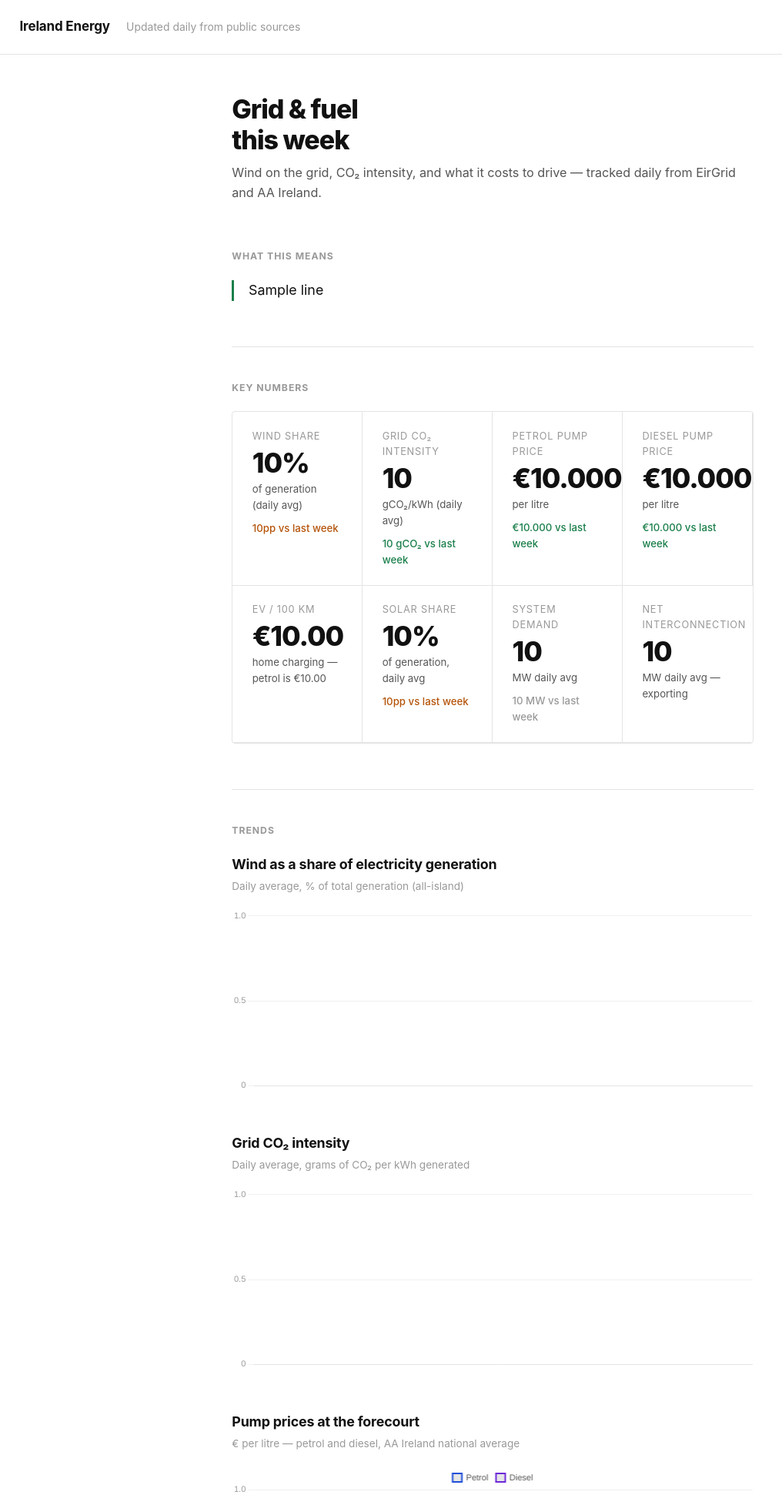
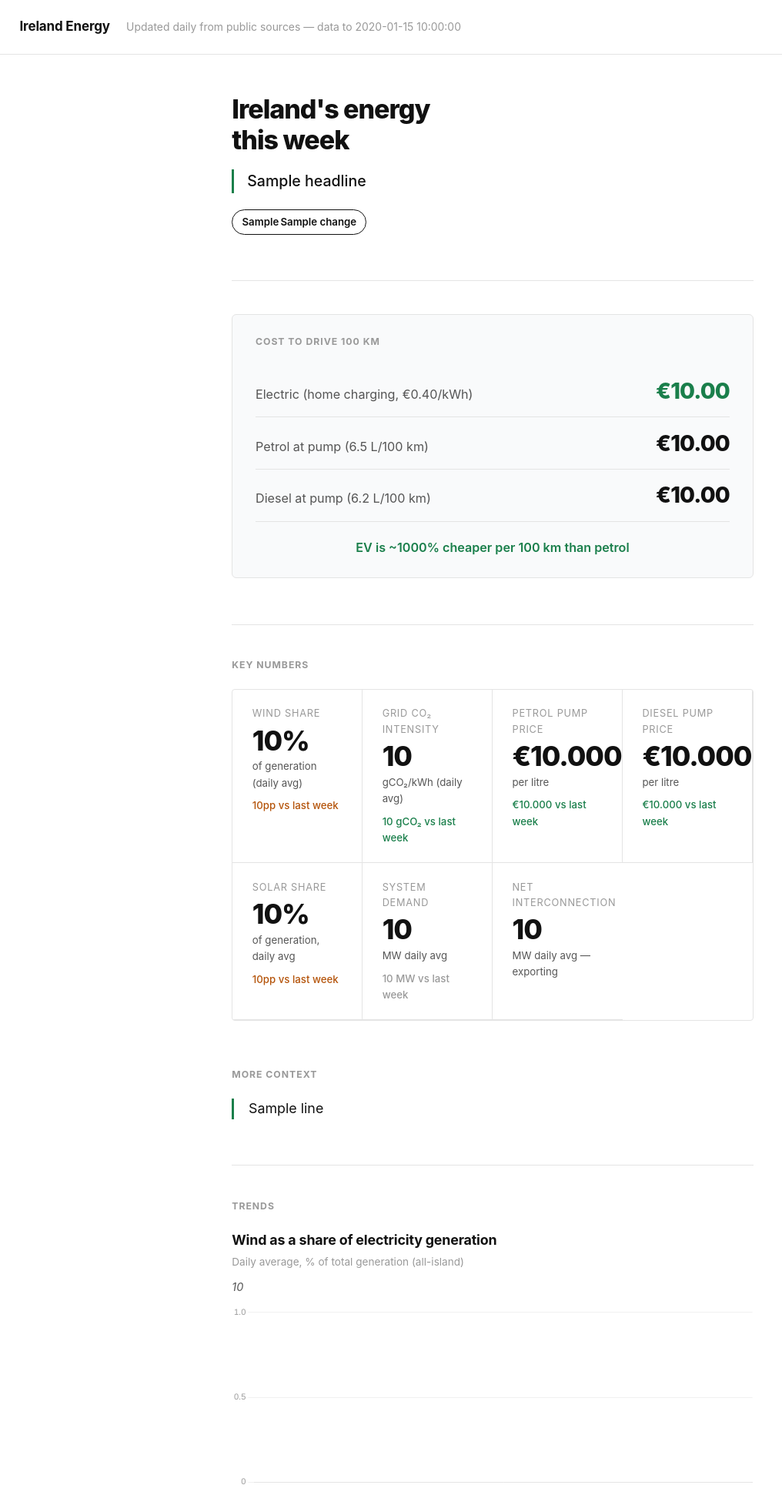
Before and after one commit to farrelltom/ireland-energy-dashboard, a Python web app: template templates/index.html.jinja in a window 1280 px wide. Shown: the top 1942 px of the page at 77% size, without its empty margins (0-1016 px from the left). Run offline with Jinja, Linux system fonts and the light colour scheme; the template is opened without the code that fills it: most values are stand-ins (such as "Sample title", 1, 10 or a date in 2020).

Commit message:
feat: headline, cost comparison with diesel, 'what changed' pills, chart insights, last-updated date
- analytics: add _DIESEL_L_PER_100KM=6.2 constant and diesel_cost_eur_per_100km metric
- analytics: add page_latest_date (max across all metric dates, not borrowed from one)
- analytics: _build_headline() — 'yesterday' semantics, EV saving + wind %
- analytics: _build_changes() — pre-evaluated directional pills (CO2/wind direction applied)
- analytics: _build_chart_insights() — simple threshold rules per metric chart
- template: headline (green left-border, prominent), changes pills (good/bad/neutral)
- template: dedicated cost-to-drive block with explicit assumption labels in UI
- template: EV KPI card removed from grid (redundant with cost block)
- template: insights section moved to after KPI grid ('More context')
- template: chart callout sentences per chart using insights.chart_insights
- template: header shows 'data to YYYY-MM-DD' freshness signal
- gitignore: exclude root index.html artifact

```diff
--- a/templates/index.html.jinja
+++ b/templates/index.html.jinja
@@ -181,6 +181,87 @@
     .method-note a { color: var(--ink-mid); }
     .method-note a:hover { color: var(--ink); }
 
+    /* ── Headline ────────────────────────────────────────── */
+    .headline {
+      font-size: 1.15rem;
+      font-weight: 500;
+      color: var(--ink);
+      line-height: 1.55;
+      margin-top: 1rem;
+      border-left: 3px solid var(--green);
+      padding-left: 1rem;
+    }
+
+    /* ── What changed pills ──────────────────────────────── */
+    .changes-row {
+      display: flex;
+      flex-wrap: wrap;
+      gap: 0.5rem;
+      margin-top: 1.25rem;
+    }
+    .change-pill {
+      font-size: 0.78rem;
+      font-weight: 600;
+      padding: 0.28rem 0.72rem;
+      border-radius: 999px;
+      border: 1px solid;
+      white-space: nowrap;
+    }
+    .change-pill--good    { color: #1a7f4b; background: rgba(26,127,75,0.08); border-color: rgba(26,127,75,0.25); }
+    .change-pill--bad     { color: #b45309; background: rgba(180,83,9,0.08);  border-color: rgba(180,83,9,0.25); }
+    .change-pill--neutral { color: var(--ink-faint); background: rgba(0,0,0,0.04); border-color: rgba(0,0,0,0.12); }
+
+    /* ── Cost comparison block ───────────────────────────── */
+    .cost-block {
+      background: #f9fafb;
+      border: 1px solid var(--border);
+      border-radius: 6px;
+      padding: 1.5rem 1.75rem;
+    }
+    .cost-block__title {
+      font-size: 0.72rem;
+      font-weight: 700;
+      letter-spacing: 0.08em;
+      text-transform: uppercase;
+      color: var(--ink-faint);
+      margin-bottom: 1.25rem;
+    }
+    .cost-row {
+      display: flex;
+      align-items: baseline;
+      justify-content: space-between;
+      padding: 0.6rem 0;
+      border-bottom: 1px solid var(--border);
+    }
+    .cost-row:last-of-type { border-bottom: none; }
+    .cost-row__label {
+      font-size: 0.95rem;
+      color: var(--ink-mid);
+    }
+    .cost-row__value {
+      font-size: 1.7rem;
+      font-weight: 800;
+      letter-spacing: -0.03em;
+      color: var(--ink);
+    }
+    .cost-row__value--ev { color: var(--green); }
+    .cost-saving {
+      margin-top: 1.25rem;
+      font-size: 0.95rem;
+      font-weight: 600;
+      color: var(--green);
+      text-align: center;
+    }
+
+    /* ── Chart callout ───────────────────────────────────── */
+    .chart-block__callout {
+      font-size: 0.85rem;
+      color: var(--ink-mid);
+      font-style: italic;
+      margin-top: -0.5rem;
+      margin-bottom: 0.75rem;
+    }
+
     /* ── Responsive ──────────────────────────────────────── */
     @media (max-width: 540px) {
       html { font-size: 16px; }
@@ -196,29 +277,58 @@
 
 <header class="site-header">
   <span class="site-header__title">Ireland Energy</span>
-  <span class="site-header__sub">Updated daily from public sources</span>
+  <span class="site-header__sub">Updated daily from public sources{% if insights.page_latest_date %} &mdash; data to {{ insights.page_latest_date }}{% endif %}</span>
 </header>
 
 <main>
 
   {# ── Page intro ─────────────────────────────────────── #}
   <div class="section">
-    <h1 class="page-title">Grid &amp; fuel<br>this week</h1>
-    <p class="page-subtitle">
-      Wind on the grid, CO₂ intensity, and what it costs to drive &mdash;
-      tracked daily from EirGrid and AA Ireland.
-    </p>
+    <h1 class="page-title">Ireland's energy<br>this week</h1>
+    {% if insights.headline %}
+    <p class="headline">{{ insights.headline }}</p>
+    {% endif %}
+    {% if insights.changes %}
+    <div class="changes-row">
+      {% for c in insights.changes %}
+      <span class="change-pill change-pill--{{ c.direction }}">{{ c.delta_str }}&thinsp;{{ c.label }}</span>
+      {% endfor %}
+    </div>
+    {% endif %}
   </div>
 
-  {# ── Insights ───────────────────────────────────────── #}
-  {% if insights.insights %}
+  <hr class="divider">
+
+  {# ── Cost to drive ───────────────────────────────────── #}
+  {% if insights.metrics['ev_cost_eur_per_100km'] is defined %}
   <div class="section">
-    <p class="section-label">What this means</p>
-    <ul class="insight-list">
-      {% for line in insights.insights %}
-      <li>{{ line }}</li>
-      {% endfor %}
-    </ul>
+    <div class="cost-block">
+      <div class="cost-block__title">Cost to drive 100 km</div>
+      {% set ev = insights.metrics['ev_cost_eur_per_100km'] %}
+      <div class="cost-row">
+        <span class="cost-row__label">Electric (home charging, €0.40/kWh)</span>
+        <span class="cost-row__value cost-row__value--ev">€{{ "%.2f"|format(ev.latest_value) }}</span>
+      </div>
+      {% if insights.metrics['petrol_cost_eur_per_100km'] is defined %}
+      {% set petcost = insights.metrics['petrol_cost_eur_per_100km'] %}
+      <div class="cost-row">
+        <span class="cost-row__label">Petrol at pump (6.5 L/100 km)</span>
+        <span class="cost-row__value">€{{ "%.2f"|format(petcost.latest_value) }}</span>
+      </div>
+      {% endif %}
+      {% if insights.metrics['diesel_cost_eur_per_100km'] is defined %}
+      {% set diecost = insights.metrics['diesel_cost_eur_per_100km'] %}
+      <div class="cost-row">
+        <span class="cost-row__label">Diesel at pump (6.2 L/100 km)</span>
+        <span class="cost-row__value">€{{ "%.2f"|format(diecost.latest_value) }}</span>
+      </div>
+      {% endif %}
+      {% if insights.metrics['petrol_cost_eur_per_100km'] is defined %}
+      {% set petcost = insights.metrics['petrol_cost_eur_per_100km'] %}
+      {% set saving_pct = ((petcost.latest_value - ev.latest_value) / petcost.latest_value * 100) | round(0) | int %}
+      <div class="cost-saving">EV is ~{{ saving_pct }}% cheaper per 100 km than petrol</div>
+      {% endif %}
+    </div>
   </div>
   {% endif %}
 
@@ -290,15 +400,7 @@
     </div>
     {% endif %}
 
-    {% if insights.metrics['ev_cost_eur_per_100km'] is defined and insights.metrics['petrol_cost_eur_per_100km'] is defined %}
-    {% set ev = insights.metrics['ev_cost_eur_per_100km'] %}
-    {% set petcost = insights.metrics['petrol_cost_eur_per_100km'] %}
-    <div class="kpi">
-      <div class="kpi__label">EV / 100 km</div>
-      <div class="kpi__value">€{{ "%.2f"|format(ev.latest_value) }}</div>
-      <div class="kpi__unit">home charging &mdash; petrol is €{{ "%.2f"|format(petcost.latest_value) }}</div>
-    </div>
-    {% endif %}
+    {# EV cost shown in dedicated cost comparison block above #}
 
     {% if insights.metrics['solar_pct_of_generation_daily_avg'] is defined %}
     {% set solar = insights.metrics['solar_pct_of_generation_daily_avg'] %}
@@ -342,6 +444,18 @@
     </div>{# /kpi-grid #}
   </div>{# /section key numbers #}
 
+  {# ── More context ────────────────────────────────────── #}
+  {% if insights.insights %}
+  <div class="section">
+    <p class="section-label">More context</p>
+    <ul class="insight-list">
+      {% for line in insights.insights %}
+      <li>{{ line }}</li>
+      {% endfor %}
+    </ul>
+  </div>
+  {% endif %}
+
   <hr class="divider">
 
   {# ── Charts ─────────────────────────────────────────── #}
@@ -352,6 +466,9 @@
     <div class="chart-block">
       <div class="chart-block__title">Wind as a share of electricity generation</div>
       <div class="chart-block__note">Daily average, % of total generation (all-island)</div>
+      {% if insights.chart_insights is defined and insights.chart_insights['wind_pct_of_generation_daily_avg'] is defined %}
+      <div class="chart-block__callout">{{ insights.chart_insights['wind_pct_of_generation_daily_avg'] }}</div>
+      {% endif %}
       <canvas id="chart-wind"></canvas>
     </div>
     {% endif %}
@@ -360,6 +477,9 @@
     <div class="chart-block">
       <div class="chart-block__title">Grid CO₂ intensity</div>
       <div class="chart-block__note">Daily average, grams of CO₂ per kWh generated</div>
+      {% if insights.chart_insights is defined and insights.chart_insights['co2_intensity_daily_avg'] is defined %}
+      <div class="chart-block__callout">{{ insights.chart_insights['co2_intensity_daily_avg'] }}</div>
+      {% endif %}
       <canvas id="chart-co2"></canvas>
     </div>
     {% endif %}
@@ -368,6 +488,9 @@
     <div class="chart-block">
       <div class="chart-block__title">Pump prices at the forecourt</div>
       <div class="chart-block__note">€ per litre &mdash; petrol and diesel, AA Ireland national average</div>
+      {% if insights.chart_insights is defined and insights.chart_insights['petrol_price_eur_per_litre'] is defined %}
+      <div class="chart-block__callout">{{ insights.chart_insights['petrol_price_eur_per_litre'] }}</div>
+      {% endif %}
       <canvas id="chart-fuel"></canvas>
     </div>
     {% endif %}
@@ -376,6 +499,9 @@
     <div class="chart-block">
       <div class="chart-block__title">Solar as a share of electricity generation</div>
       <div class="chart-block__note">Daily average, % of total generation (all-island)</div>
+      {% if insights.chart_insights is defined and insights.chart_insights['solar_pct_of_generation_daily_avg'] is defined %}
+      <div class="chart-block__callout">{{ insights.chart_insights['solar_pct_of_generation_daily_avg'] }}</div>
+      {% endif %}
       <canvas id="chart-solar"></canvas>
     </div>
     {% endif %}
@@ -392,6 +518,9 @@
     <div class="chart-block">
       <div class="chart-block__title">Net interconnection flow</div>
       <div class="chart-block__note">Daily average MW &mdash; positive = importing, negative = exporting</div>
+      {% if insights.chart_insights is defined and insights.chart_insights['net_interconnection_mw_daily_avg'] is defined %}
+      <div class="chart-block__callout">{{ insights.chart_insights['net_interconnection_mw_daily_avg'] }}</div>
+      {% endif %}
       <canvas id="chart-inter"></canvas>
     </div>
     {% endif %}
@@ -406,7 +535,7 @@
     Fuel prices from <a href="https://www.theaa.ie/aa-membership/fuel-prices/" target="_blank" rel="noopener">AA Ireland</a>
     (published weekly).<br>
     EV cost assumes 18 kWh/100 km at €0.40/kWh home charging.
-    Petrol cost assumes 6.5 L/100 km.
+    Petrol cost assumes 6.5 L/100 km; diesel 6.2 L/100 km.
     These are consistent assumptions held fixed week to week &mdash; useful for trends,
     not exact for your specific car or tariff.
   </div>
```
Also changed, not shown: data/insights/latest.json (+14 -1 lines), docs/index.html (+130 -19 lines), python/analytics.py (+204 -2 lines), 1 other file.
